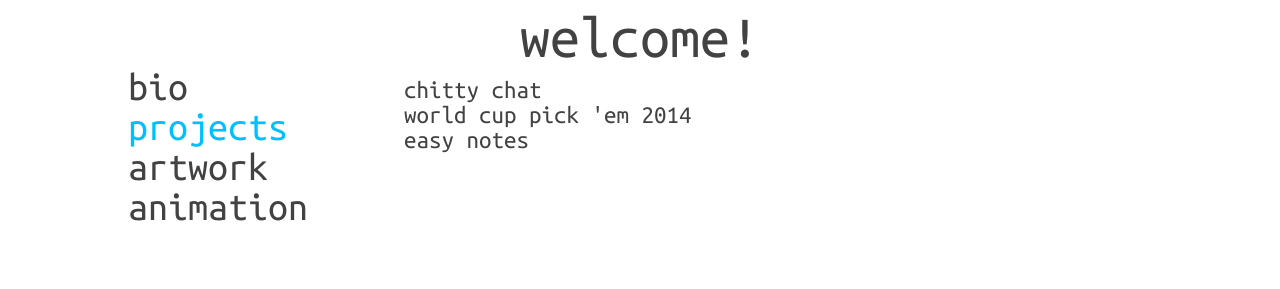
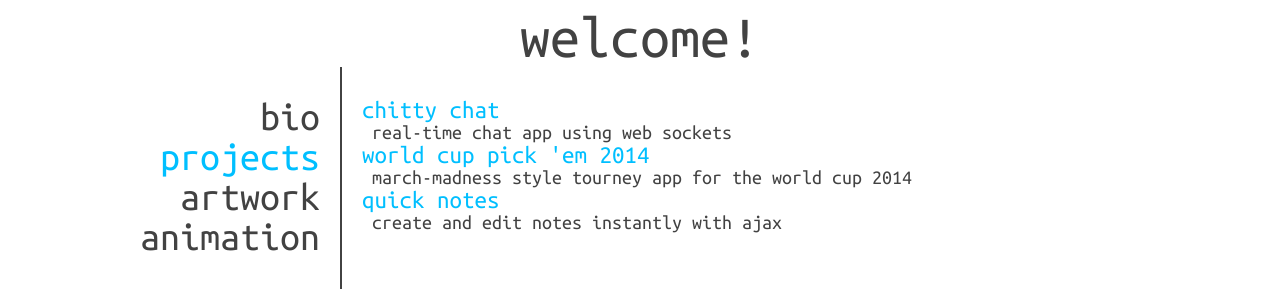
Before and after one commit to mariohsieh/mariohsieh.github.io, a plain HTML site: page index.html in a window 1280 px wide. Both pictures are taken after a click on the item "projects". Shown: the part 43-332 px from the top of the page. Drawn offline with nearby package versions, Linux system fonts and the light colour scheme.

Commit message:
added project descriptions, layout changes, animation video

```diff
--- a/css/style.scss
+++ b/css/style.scss
@@ -43,6 +43,7 @@ h2 {
 h3 {
 	font-size: 2.0em;
 }
+
 
 // class stylings
 .center {
@@ -144,6 +145,17 @@ header {
 		}
 		#projects {
 			font-size: 1.25em;
+			a {
+				color: $blue;
+			}
+			span {
+				display: none;
+			}
+		}
+		#animation {
+			iframe {
+				display: none;
+			}
 		}
 	}
 }
@@ -185,19 +197,44 @@ header {
 		nav {
 			li {
 				display: inline;
-				padding: 0 20px;
+				padding: 0 15px;
 			}
 		}
 		article {
+			padding-top: 20px;
+			margin-top: 20px;
+			border-top: 2px solid $grey;
 			text-align: left;
 			#bio {
 				p {
-					//text-align: left;
+					margin-left: 110px;
 				}
 				img {
 					display: inherit;
-					float: right;
-					width: 150px;
+					float: left;
+					width: 100px;
+				}
+			}
+			#projects {
+				ul {
+					width: 500px;
+					margin: 0 auto;
+				}
+				span {
+					display: inherit;
+					font-size: .8em;
+					margin-left: 10px;
+				}
+			}
+			#animation {
+				iframe {
+					margin: 0 auto;
+					display: inherit;
+					width: 600px;
+					height: 337px;
+				}
+				a {
+					display: none;
 				}
 			}
 		}
@@ -213,23 +250,39 @@ header {
 		font-size: 125%;
 		nav, article {
 			display: inline-block;
-			text-align: left;
+			padding-top: 30px;
 			vertical-align: top;
 		}
 		nav {
-			width: 20%;
+			width: 15%;
 			margin-left: 10%;
+			border-right: 2px solid $grey;
+			padding-right: 20px;
+			height: 370px;
+			text-align: right;
 			li {
 				display: block;
 				padding: 0;
 			}
 		}
 		article {
-			width: 60%;
-			margin-left: 0;
-
-			#bio img {
-				width: 200px;
+			width: 65%;
+			border-top: none;
+			margin: 0;
+			text-align: left;
+			#bio {
+				p {
+					margin-left: 0;
+				}
+				img {
+					float: right;
+					width: 200px;
+				}
+			}
+			#projects {
+				ul {
+					width: auto;
+				}
 			}
 		}
 	}
--- a/index.html
+++ b/index.html
@@ -54,16 +54,27 @@
 			</div>
 			<div id="projects">
 				<ul>
-					<li><a target="_blank" href="http://chitty-chat.herokuapp.com">chitty chat</a></li>
-					<li><a target="_blank" href="http://world-cup-bracket.herokuapp.com/">world cup pick 'em 2014</a></li>
-					<li><a target="_blank" href="http://easy-notes.herokuapp.com">easy notes</a></li>
+					<li>
+						<a target="_blank" href="http://chitty-chat.herokuapp.com">chitty chat</a>
+						<span>real-time chat app using web sockets</span>
+					</li>
+					<li>
+						<a target="_blank" href="http://world-cup-bracket.herokuapp.com/">world cup pick 'em 2014</a>
+						<span>march-madness style tourney app for the world cup 2014</span>
+					</li>
+					<li>
+						<!--<a target="_blank" href="http://easy-notes.herokuapp.com">easy notes</a>-->
+						<a target="_blank" href="http://mariohsieh.com/projects/notes">quick notes</a>
+						<span>create and edit notes instantly with ajax</span>
+					</li>
 				</ul>
 			</div>
 			<div id="artwork">
 				<!-- list artwork thumbnails -->
 			</div>
 			<div id="animation">
-				<!--<iframe src="http://player.vimeo.com/video/68598965?title=0&amp;byline=0&amp;portrait=0" width="600" height="337"></iframe>-->
+				<iframe src="http://player.vimeo.com/video/68598965?title=0&amp;byline=0&amp;portrait=0"></iframe>
+				<a target="_blank" href="http://vimeo.com/68598965">vimeo</a>
 			</div>
 		</article>
 	</section>
```
Also changed, not shown: css/style.css.
